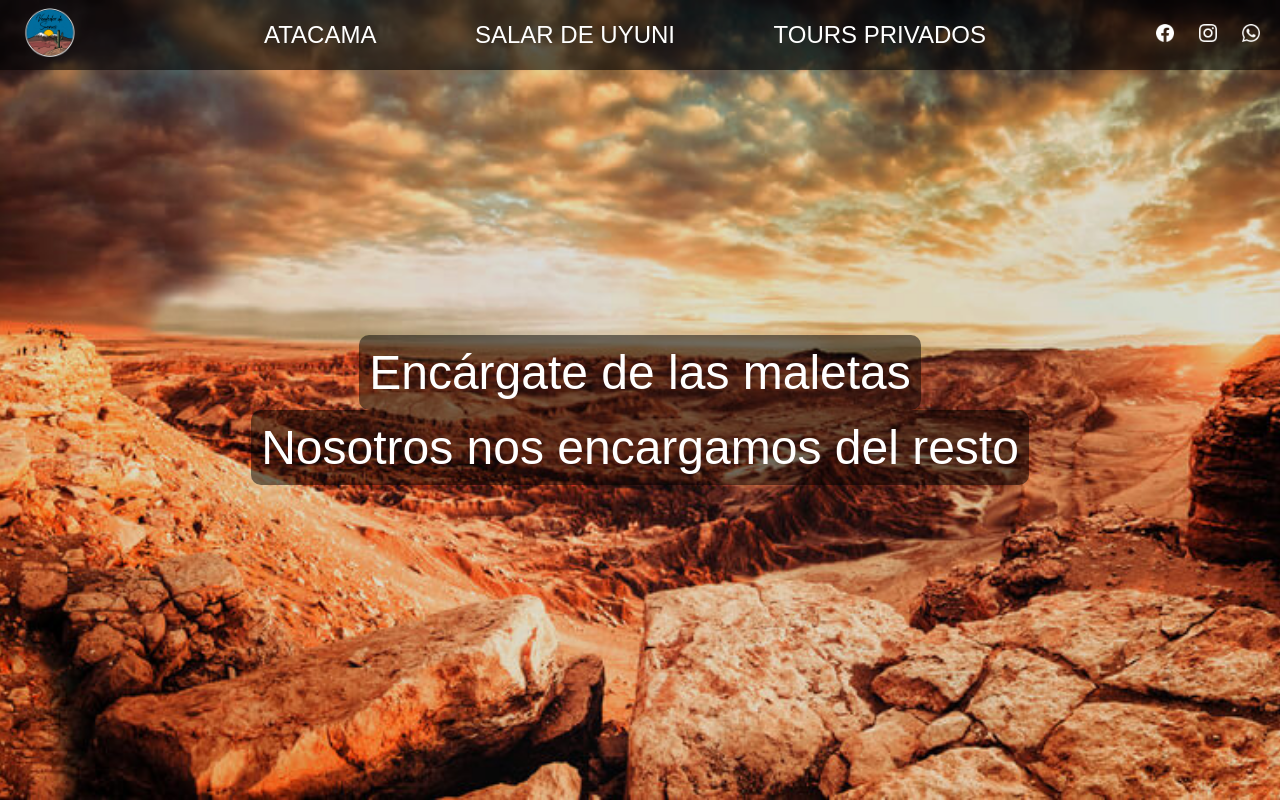
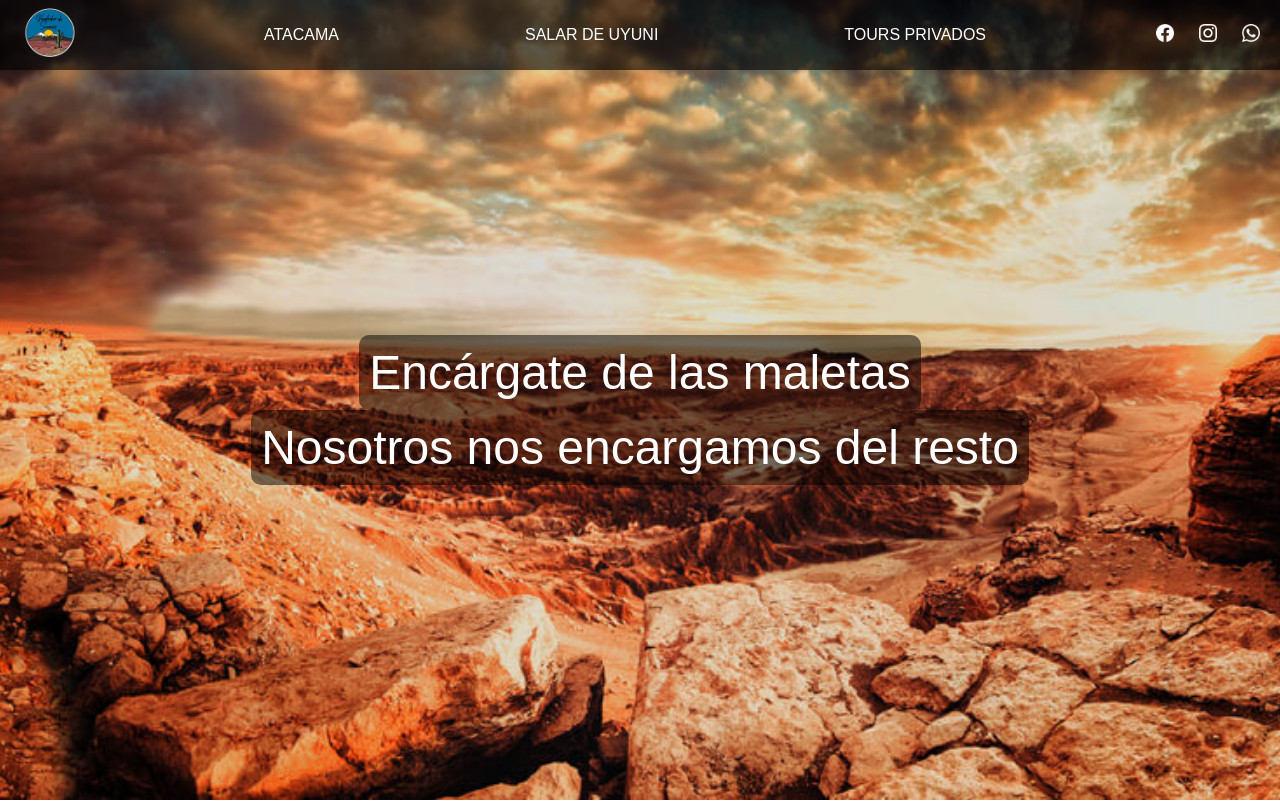
Before and after one commit to emilianolimia/Atacama, a plain HTML site: page index.html in a window 1280 px wide. Drawn offline with Linux system fonts and the light colour scheme.

Commit message:
media updates

```diff
--- a/css/media.css
+++ b/css/media.css
@@ -1,4 +1,4 @@
-@media screen and (width <= 600px) {
+@media screen and (width <= 620px) {
 
   .inactive {
     display: block;
@@ -15,8 +15,8 @@
   }
 }
 
-@media screen and (width >= 1200px) {
+/* @media screen and (width >= 1200px) {
   nav a {
-    font-size: 1.5rem;
+    font-size: 1rem;
    }
-}
+} */
```
Also changed, not shown: 2 other files.
